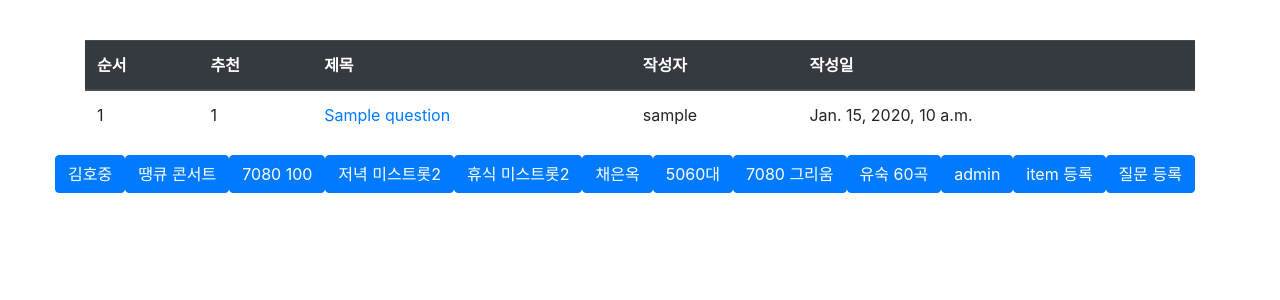
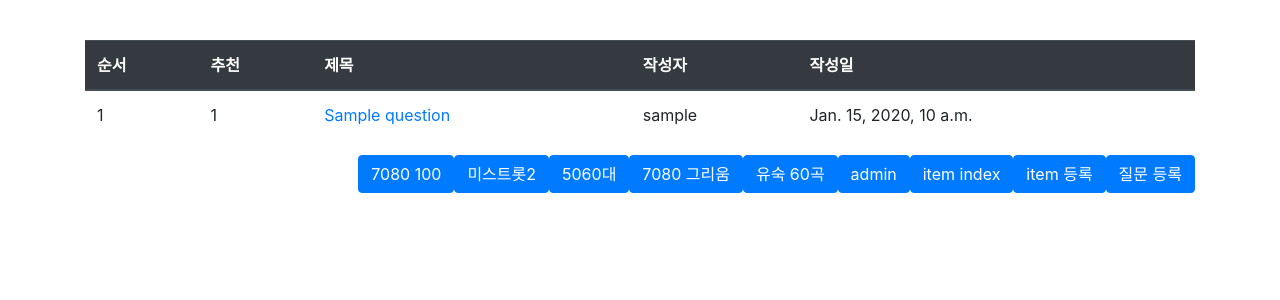
Before and after one commit to parkdavgit/django-deploy-test, a Django app: page / in a window 1280 px wide. Shown: the part 57-357 px from the top of the page. Run offline with Django 3.2, Linux system fonts and the light colour scheme; tables that the repository leaves empty hold one stand-in row (values such as "Sample post"); parts of the project's set-up code (start-up, migrations or seed data) failed here and were passed over; some libraries are stand-ins or nearby versions.

Commit message:
this directory

```diff
--- a/templates/index.html
+++ b/templates/index.html
@@ -40,6 +40,7 @@
 <!--## 추가 ## -->
 <a href="{% url 'question_create' %}" class="btn btn-primary float-right">질문 등록</a>
 <a href="{% url 'item_create' %}" class="btn btn-primary float-right">item 등록</a>
+<a href="http://ec2-18-188-208-156.us-east-2.compute.amazonaws.com/item_index.html" class="btn btn-primary float-right">item index</a>
 </div>
 
 
@@ -47,12 +48,10 @@
 <a href="https://www.youtube.com/watch?v=ATdZ3pvnFhY" class="btn btn-primary float-right">유숙 60곡</a>
 <a href="https://www.youtube.com/watch?v=8RxBn9gGDs4" class="btn btn-primary float-right">7080 그리움</a>
 <a href="https://www.youtube.com/watch?v=u10MVi28cVA" class="btn btn-primary float-right">5060대</a>
-<a href="https://www.youtube.com/watch?v=f4fqropUO4s" class="btn btn-primary float-right">채은옥</a>
-<a href="https://www.youtube.com/watch?v=n7c2lkC_n2k" class="btn btn-primary float-right">휴식 미스트롯2</a>
-<a href="https://www.youtube.com/watch?v=XtILM6uZ_W0" class="btn btn-primary float-right">저녁 미스트롯2</a>
+<a href="https://www.youtube.com/watch?v=Q5Uoov5isFc" class="btn btn-primary float-right">미스트롯2</a>
 <a href="https://www.youtube.com/watch?v=mjTZjEDRTKw" class="btn btn-primary float-right">7080 100</a>
-<a href="https://www.youtube.com/watch?v=r-2apispJeo" class="btn btn-primary float-right">땡큐 콘서트</a>
-<a href="https://www.youtube.com/watch?v=tLIZd6uI_NY" class="btn btn-primary float-right">김호중</a>
+
+
 
 
 {% endblock %}
```
Also changed, not shown: templates/item_index.html (added, +45 -0 lines).
